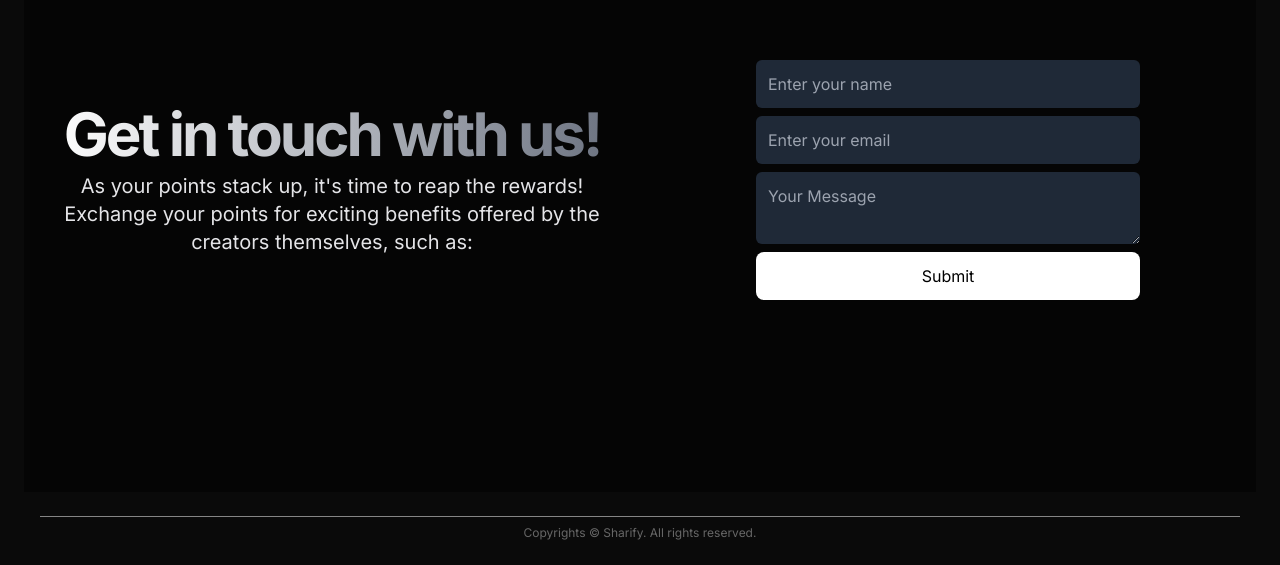
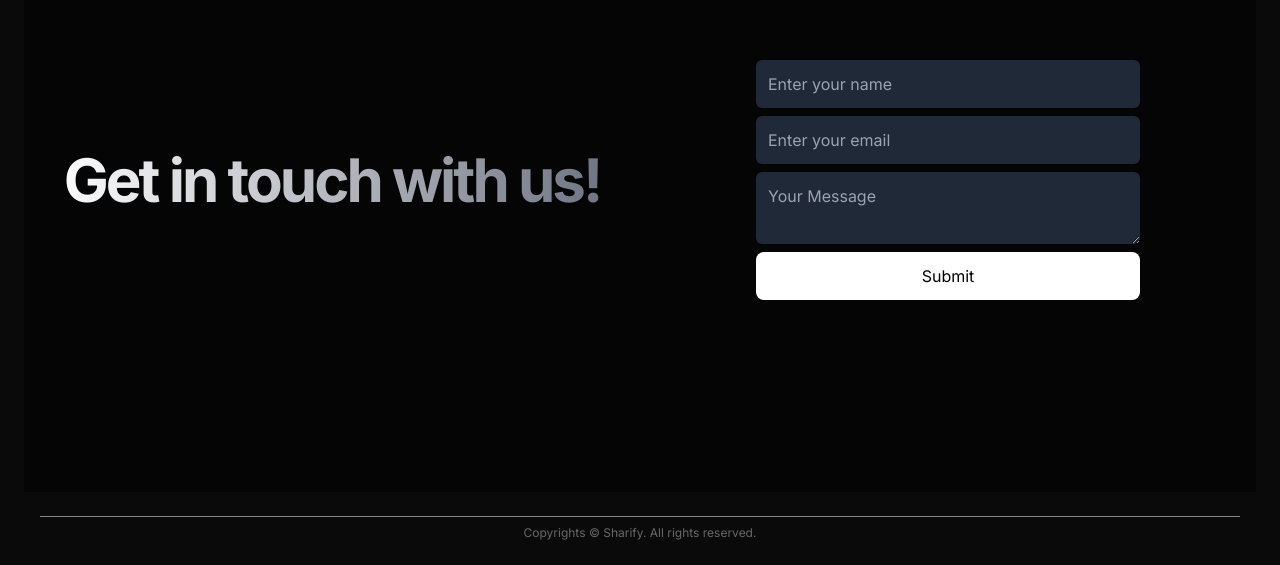
Before and after one commit to Vijeth56/Sharify, a Next.js app: page / in a window 1280 px wide. Shown: the part 1896-2461 px from the top of the page. Built offline with nearby package versions, Linux system fonts and the light colour scheme.

Commit message:
Fix home page error

```diff
--- a/src/app/page.tsx
+++ b/src/app/page.tsx
@@ -110,7 +110,7 @@ export default function Home() {
             Redeem Your Points
           </h1>
           <p className="max-w-[600px] text-zinc-200 md:text-xl dark:text-zinc-100 mx-auto">
-            As your points stack up, it's time to reap the rewards! Exchange your points for exciting benefits offered by the creators themselves, such as:
+            As your points stack up, it&apos;s time to reap the rewards! Exchange your points for exciting benefits offered by the creators themselves, such as:
           </p>
         </div>
         <div className="flex flex-col items-center text-zinc-200 space-y-2 border-2 max-w-[400px] border-gray-400 p-4 rounded-2xl mx-auto">
@@ -149,9 +149,7 @@ export default function Home() {
           <h1 className="text-3xl font-bold tracking-tighter sm:text-5xl xl:text-6xl/none bg-clip-text text-transparent bg-gradient-to-r from-white to-gray-500">
           Get in touch with us!
           </h1>
-          <p className="max-w-[600px] text-zinc-200 md:text-xl dark:text-zinc-100 mx-auto">
-            As your points stack up, it's time to reap the rewards! Exchange your points for exciting benefits offered by the creators themselves, such as:
-          </p>
+
         </div>
 
 
```
